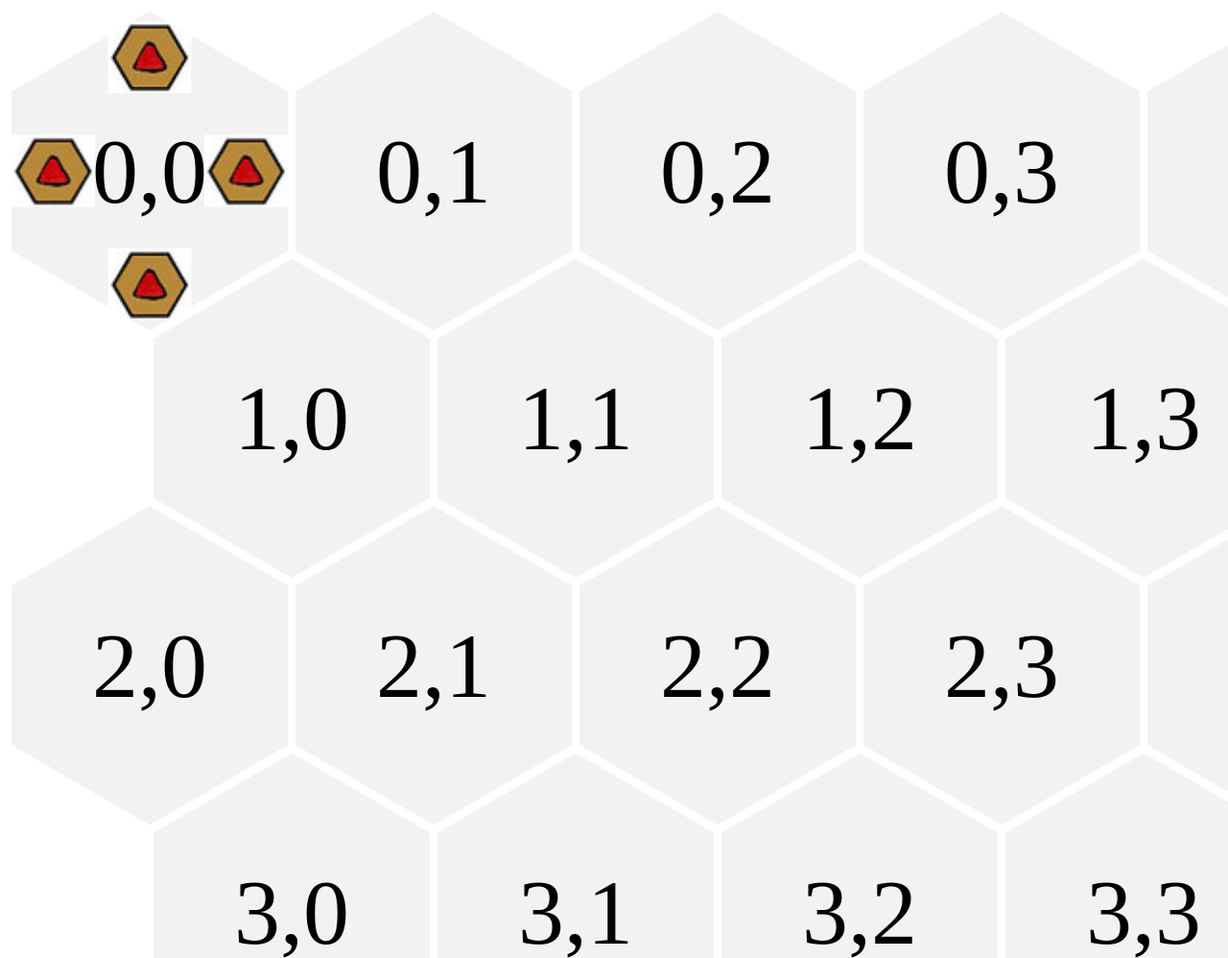
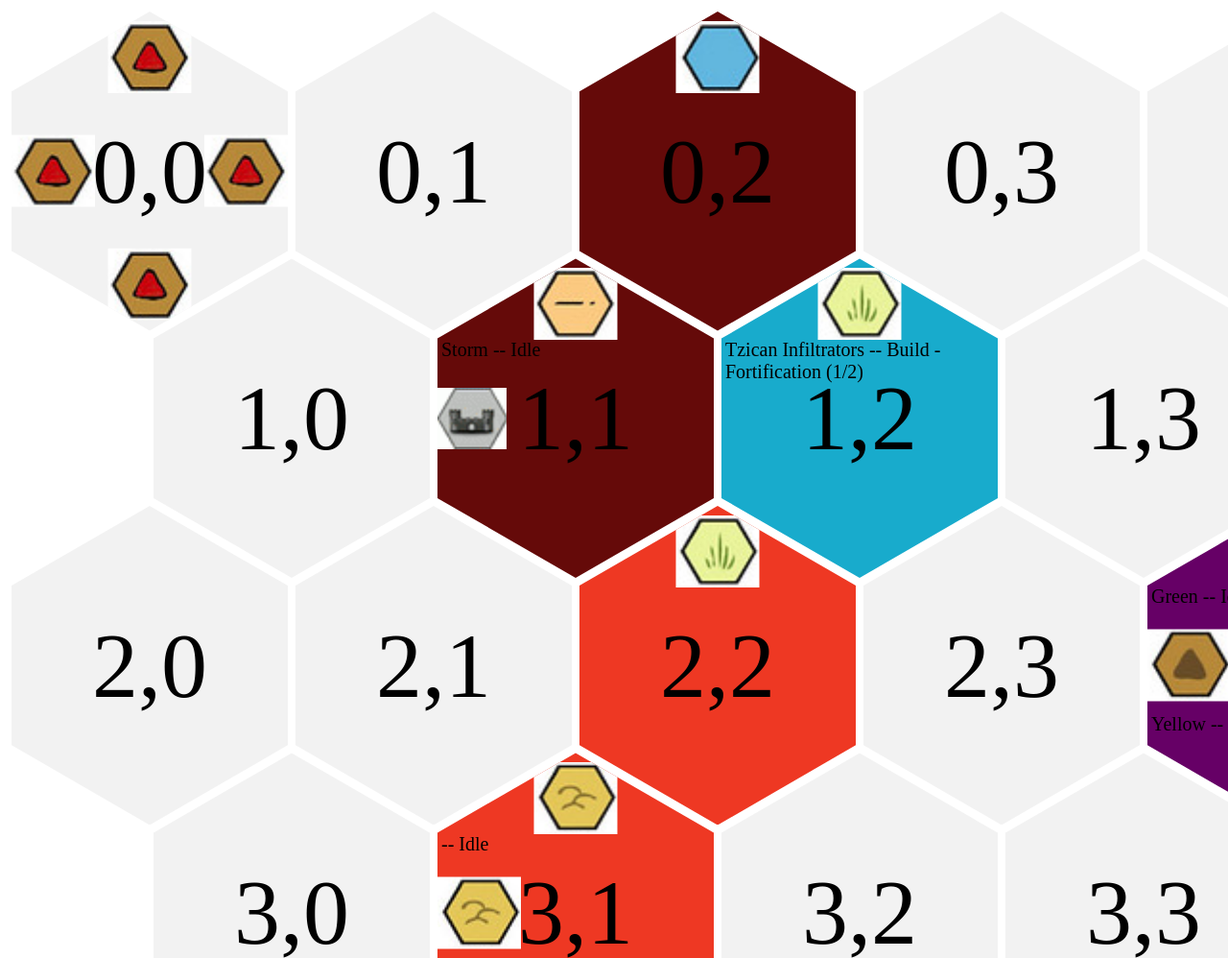
Before and after one commit to masternone/WH40K_Map_Campaign, a website built with webpack: page map/map.html in a window 1280 px wide. Shown: the top 998 px of the page at 96% size. Built offline with nearby package versions, Linux system fonts and the light colour scheme.

Commit message:
update 2023-01-14

```diff
--- a/map/data.ts
+++ b/map/data.ts
@@ -4,42 +4,74 @@ export const topographyData: HexData = {
   volcano: [
     [0, 0],
     [0, 7],
+    [4, 7],
     [7, 0],
     [7, 7],
   ],
-  mountain: [],
-  hill: [],
-  forest: [],
-  plain: [],
-  desert: [],
-  ocean: [],
+  mountain: [
+    [2, 4],
+    [7, 1],
+  ],
+  hill: [
+    [3, 1],
+    [6, 7],
+  ],
+  forest: [[6, 6]],
+  plain: [
+    [1, 2],
+    [2, 2],
+  ],
+  desert: [[1, 1]],
+  ocean: [[0, 2]],
 };
 
 export const enhancements: HexData = {
   cultivation: [],
   'command-pavilion': [],
-  factory: [],
-  fortification: [],
+  factory: [
+    [2, 4],
+    [7, 1],
+  ],
+  fortification: [
+    [1, 1],
+    [3, 1],
+  ],
 };
 
 export const ownership: HexData = {
-  'edward-grant': [],
-  'jayson-rittersdorf': [],
-  'joel-david': [],
-  'shad-feenstra': [],
-  'victor-romine': [],
-  'tom-galbreath': [],
-  'jared-macnaughton': [],
+  'edward-grant': [[1, 2]],
+  'jayson-rittersdorf': [[7, 1]],
+  'shad-feenstra': [
+    [2, 2],
+    [3, 1],
+  ],
+  'victor-romine': [[2, 4]],
+  'tom-galbreath': [[4, 7]],
+  'jared-macnaughton': [
+    [6, 6],
+    [6, 7],
+  ],
+  'steve-herrick': [
+    [0, 2],
+    [1, 1],
+  ],
 };
 export const orderOfBattles: HexData = {
-  'edward-grant': [],
-  'joel-david': [],
-  'jaleh-noah': [],
-  'jayson-rittersdorf': [],
-  'rob-mountney': [],
-  'jon-arford': [],
-  'shad-feenstra': [],
-  'victor-romine': [],
-  'tom-galbreath': [],
-  'jared-macnaughton': [],
+  'edward-grant': [
+    [1, 2, 'Tzican Infiltrators -- Build - Fortification (1/2)'],
+  ],
+  'jayson-rittersdorf': [
+    [7, 1, 'Common Cold -- Idle'],
+    [7, 1, 'Bird Flu -- Idle'],
+  ],
+  'shad-feenstra': [[3, 1, '-- Idle']],
+  'victor-romine': [
+    [2, 4, 'Green -- Idle'],
+    [2, 4, 'Yellow -- Idle'],
+  ],
+  'tom-galbreath': [
+    [4, 7, "Sindris' Scouts from the Department of Acquisitions -- Move (1/3)"],
+  ],
+  'jared-macnaughton': [[6, 7, 'Cold -- Idle']],
+  'steve-herrick': [[1, 1, 'Storm -- Idle']],
 };
--- a/map/map.css
+++ b/map/map.css
@@ -90,12 +90,17 @@
 
 .row .hexagon.tom-galbreath,
 .tom-galbreath {
-    background-color: #1434a4;
+    background-color: #367588;
 }
 
 .row .hexagon.jared-macnaughton,
 .jared-macnaughton {
     background-color: #36454f;
+}
+
+.row .hexagon.steve-herrick,
+.steve-herrick {
+    background-color: #650a09;
 }
 
 .row .hexagon.topography > .topography {
```
